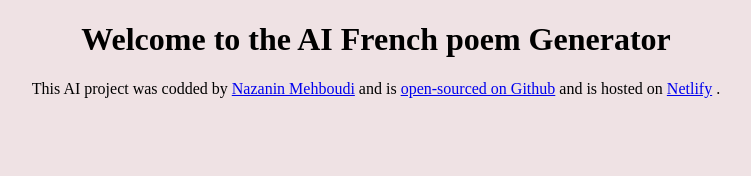
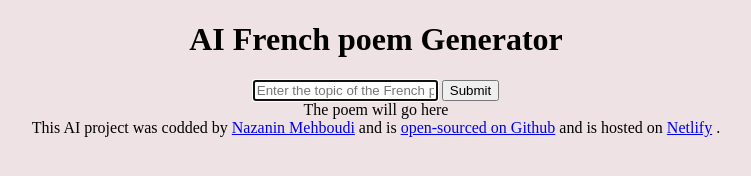
Before and after one commit to nazanin-git-i/french-poem-generator, a plain HTML site: page index.html in a window 1280 px wide. Shown: the whole page, without its empty margins (264-1015 px from the left). Drawn offline with Linux system fonts and the light colour scheme.

Commit message:
add forms

```diff
--- a/index.html
+++ b/index.html
@@ -4,11 +4,24 @@
     <meta charset="UTF-8" />
     <meta name="viewport" content="width=device-width, initial-scale=1.0" />
     <link rel="stylesheet" href="src/style.css" />
-    <title>Document</title>
+    <title>AI French poem Generator</title>
   </head>
   <body>
-    <h1>Welcome to the AI French poem Generator</h1>
+    <header><h1>AI French poem Generator</h1></header>
 
+    <main>
+      <form>
+        <input
+          type="text"
+          placeholder="Enter the topic of the French poem"
+          autofocus
+          required
+          autocomplete="off"
+        />
+        <input type="submit" />
+      </form>
+      <div>The poem will go here</div>
+    </main>
     <footer>
       This AI project was codded by
       <a href="https://github.com" target="_blank">Nazanin Mehboudi</a> and is
```
